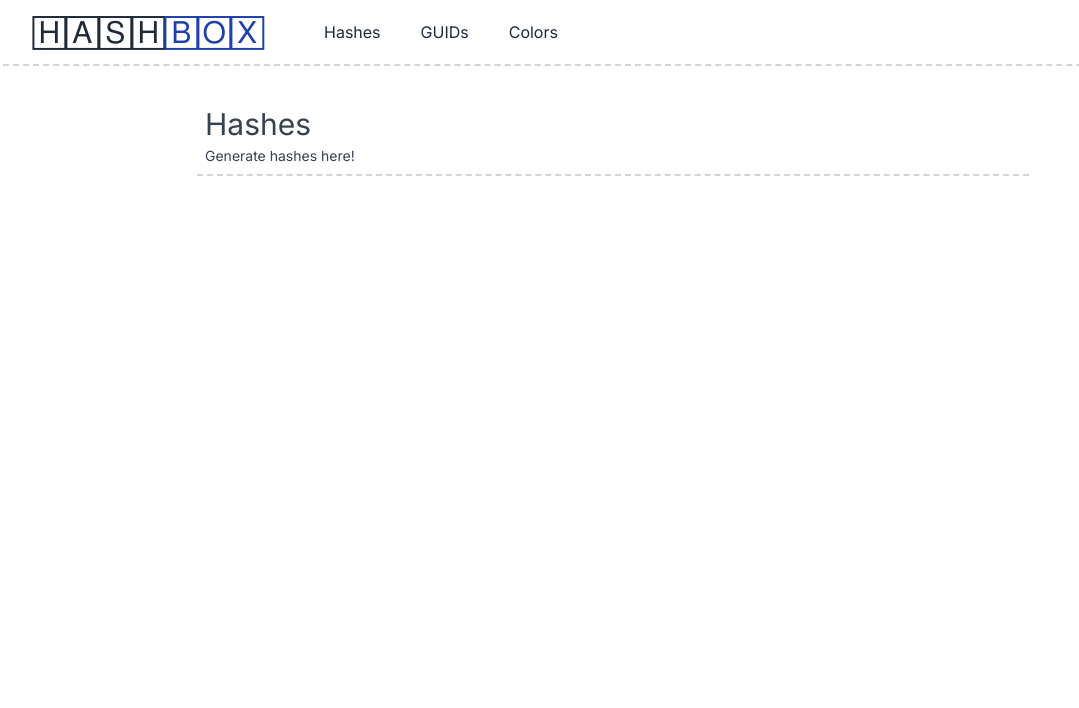
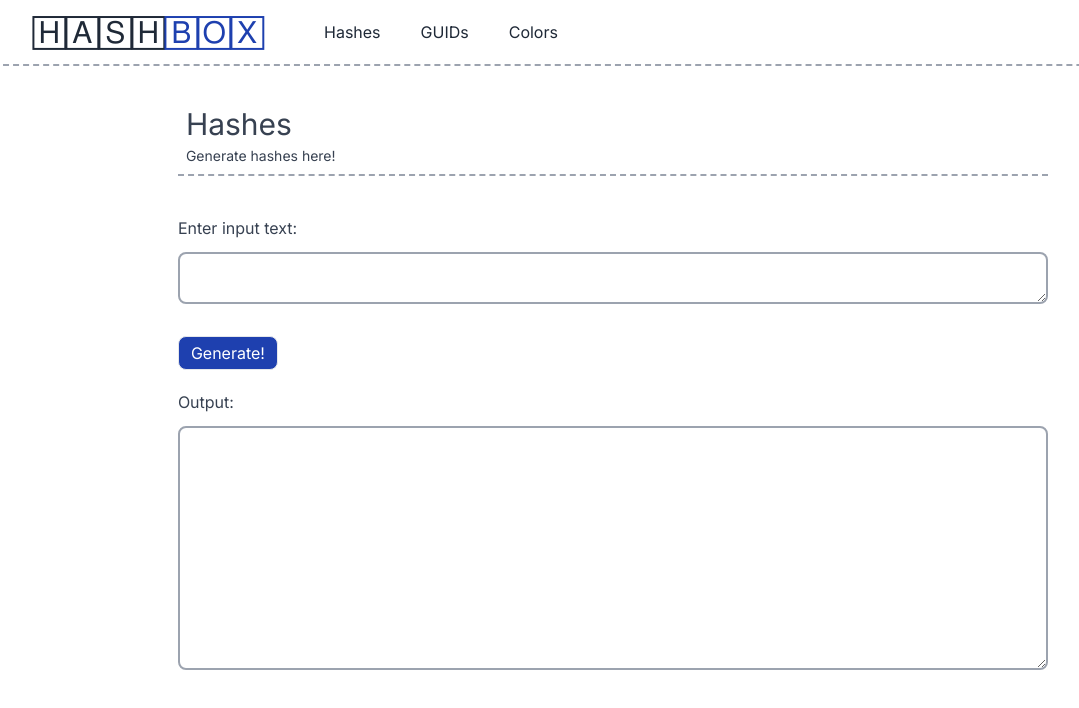
Before and after one commit to gabeFrancisco/hashbox, a Next.js app: page / in a window 1280 px wide. Shown: the top 708 px of the page, without its empty margins (7-1086 px from the left). Built offline with nearby package versions, Linux system fonts and the light colour scheme.

Commit message:
created HashForm component | added formik

```diff
--- a/package.json
+++ b/package.json
@@ -13,6 +13,8 @@
     "@types/react": "18.2.18",
     "@types/react-dom": "18.2.7",
     "autoprefixer": "10.4.14",
+    "crypto-hash": "^2.0.1",
+    "formik": "^2.4.2",
     "next": "13.4.12",
     "postcss": "8.4.27",
     "react": "18.2.0",
--- a/src/app/globals.css
+++ b/src/app/globals.css
@@ -17,5 +17,6 @@
 }
 
 body {
-
+  font-family: 'Fira Sans', sans-serif;
+  font-family: 'Inconsolata', monospace;
 }
--- a/src/app/layout.tsx
+++ b/src/app/layout.tsx
@@ -3,6 +3,7 @@ import "./globals.css";
 import type { Metadata } from "next";
 import { Inter } from "next/font/google";
 import Script from "next/script";
+import Head from "next/head";
 
 const inter = Inter({ subsets: ["latin"] });
 
@@ -25,11 +26,16 @@ export default function RootLayout({
         strategy="lazyOnload"
         crossOrigin="anonymous"
       />
+      <Head>
+        <link rel="preconnect" href="https://fonts.googleapis.com"/>
+        <link rel="preconnect" href="https://fonts.gstatic.com" crossOrigin="anonymous"/>
+        <link href="https://fonts.googleapis.com/css2?family=Fira+Sans:ital,wght@0,100;0,200;0,300;0,400;0,500;0,600;0,700;0,800;0,900;1,100;1,200;1,300;1,400;1,500;1,600;1,700;1,800;1,900&family=Inconsolata:wght@200;300;400;500;600;700;800;900&display=swap" rel="stylesheet"/>
+      </Head>
       <body className={inter.className}>
         <Header />
         <div className="flex flex-row">
           <div className="flex flex-col items-start w-40"></div>
-          <div className="flex flex-col w-full">
+          <div className="flex flex-col w-full px-16 text-gray-700">
             {children}
           </div>
           <div className="flex flex-col items-end m-5  w-40"></div>
--- a/src/app/page.tsx
+++ b/src/app/page.tsx
@@ -1,3 +1,4 @@
+import HashForm from "@/components/HashForm";
 import SectionTitle from "@/components/SectionTitle";
 import Image from "next/image";
 
@@ -5,7 +6,7 @@ export default function Home() {
   return (
     <div>
       <SectionTitle title="Hashes" subtitle="Generate hashes here!"/>
-
+      <HashForm/>
     </div>
   );
 }
--- /dev/null
+++ b/src/components/HashForm.tsx
@@ -0,0 +1,56 @@
+"use client";
+
+import { useFormik } from "formik";
+import React, { useState } from "react";
+import { sha1, sha256, sha384, sha512 } from "crypto-hash";
+
+const HashForm = () => {
+  const [output, setOutput] = useState("");
+  const formik = useFormik({
+    initialValues: {
+      type: "",
+      input: "",
+    },
+    enableReinitialize: true,
+    onSubmit: async (values) => {
+      await sha512(values.input).then((result) => setOutput(result));
+    },
+  });
+  return (
+    <div>
+      <form>
+        <div className="grid grid-col-1 gap-5">
+          <div className="flex flex-col">
+            <label>Enter input text:</label>
+            <textarea
+              className="border-2 my-3 border-gray-400 rounded-lg w-full"
+              name="input"
+              onChange={formik.handleChange}
+              value={formik.values.input}
+            ></textarea>
+          </div>
+          <div>
+            <button
+              type="button"
+              onClick={() => formik.handleSubmit()}
+              className="border rounded-lg px-3 py-1 bg-blue-800 hover:bg-blue-900 text-white"
+            >
+              Generate!
+            </button>
+          </div>
+          <div className="flex flex-col">
+            <label>Output:</label>
+            <textarea
+              className="border-2 my-3 border-gray-400 rounded-lg w-full"
+              name="input"
+              value={output}
+              rows={10}
+            ></textarea>
+          </div>
+        </div>
+      </form>
+    </div>
+  );
+};
+
+export default HashForm;
--- a/src/components/Header.tsx
+++ b/src/components/Header.tsx
@@ -17,7 +17,7 @@ const Header = () => {
     }
   ];
   return (
-    <header className="flex flex-row items-center w-full border-b-2 border-gray-300 border-dashed">
+    <header className="flex flex-row items-center w-full border-b-2 border-gray-400 border-dashed">
       <div className="text-3xl mx-10 text-gray-800">🄷🄰🅂🄷<span className="text-blue-800">🄱🄾🅇</span></div>
       <div>
         <ul className="flex flex-row text-gray-800">
--- a/src/components/SectionTitle.tsx
+++ b/src/components/SectionTitle.tsx
@@ -7,7 +7,7 @@ interface SectionTitleProps{
 
 const SectionTitle = (props: SectionTitleProps) => {
   return (
-    <div className='mx-20 my-10 border-b-2 border-dashed border-gray-300 pb-2 text-gray-700'>
+    <div className='my-10 border-b-2 border-dashed border-gray-400 pb-2 text-gray-700'>
       <h1 className='text-3xl mx-2'>{props.title}</h1>
       <h3 className='text-sm mx-2 mt-1'>{props.subtitle}</h3>
     </div>
```
Also changed, not shown: 1 other file (tests, documents, lock files or other folders).
